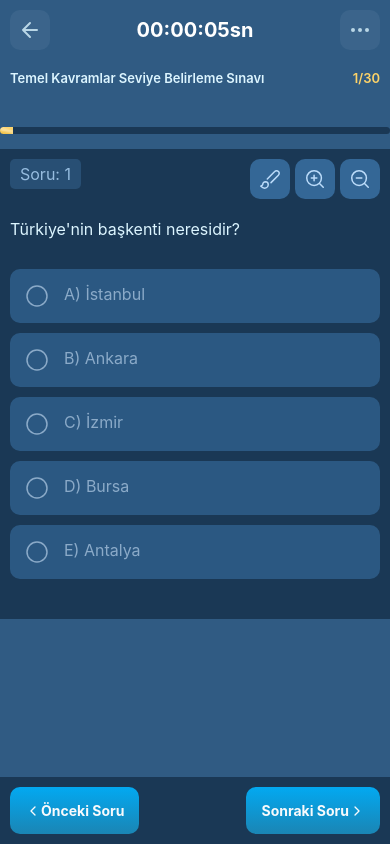
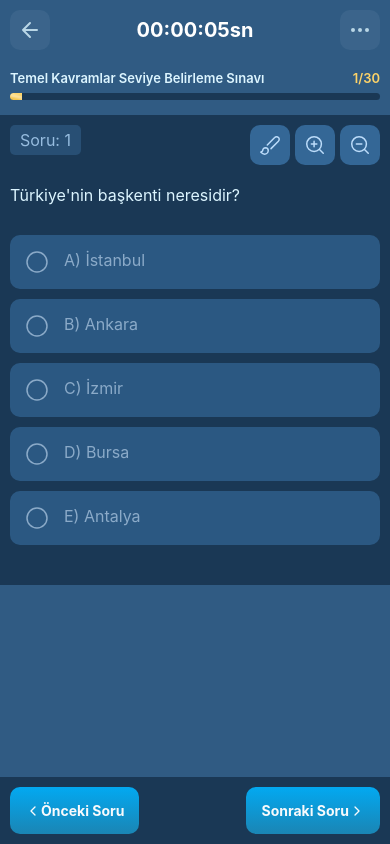
Before and after one commit to hkndemir/Question-Pool, a React Native app: screen /QuestionScreen in a window 390 px wide. Built offline with nearby package versions, Linux system fonts and the light colour scheme.

Commit message:
style bug fixed

```diff
--- a/src/screens/questionScreen/header.js
+++ b/src/screens/questionScreen/header.js
@@ -68,7 +68,6 @@ const Header = ({ questions, insets, currentIndex }) => {
 
 const styles = StyleSheet.create({
   container: {
-    flex: 1,
     shadowColor: '#DCF5FF',
     shadowOffset: { width: 0, height: 12 },
     shadowOpacity: 0.04,
@@ -118,11 +117,11 @@ const styles = StyleSheet.create({
     backgroundColor: '#1A3855',
     height: 7,
     borderRadius: 9,
-    position: 'absolute',
-    bottom: 15,
     alignSelf: 'center',
     overflow: 'hidden',
-    flexDirection: 'row'
+    flexDirection: 'row',
+    marginBottom: 15,
+    marginTop: 7
   },
   progressBarImage: {
     height: 7
--- a/src/screens/questionScreen/index.js
+++ b/src/screens/questionScreen/index.js
@@ -16,6 +16,7 @@ import { useDispatch } from 'react-redux';
 import { LinearGradient } from 'expo-linear-gradient';
 import { LeftArrow } from '../../icons';
 import { useNavigation } from '@react-navigation/native';
+import { IS_IOS } from '../../constants';
 
 const QuestionScreen = () => {
   const navigation = useNavigation();
@@ -79,7 +80,7 @@ const QuestionScreen = () => {
         style={[
           styles.bottomButtons,
           //Inline style was given because hook was used in the style.
-          {
+          IS_IOS && {
             paddingBottom: insets.bottom - 10
           }
         ]}
```
